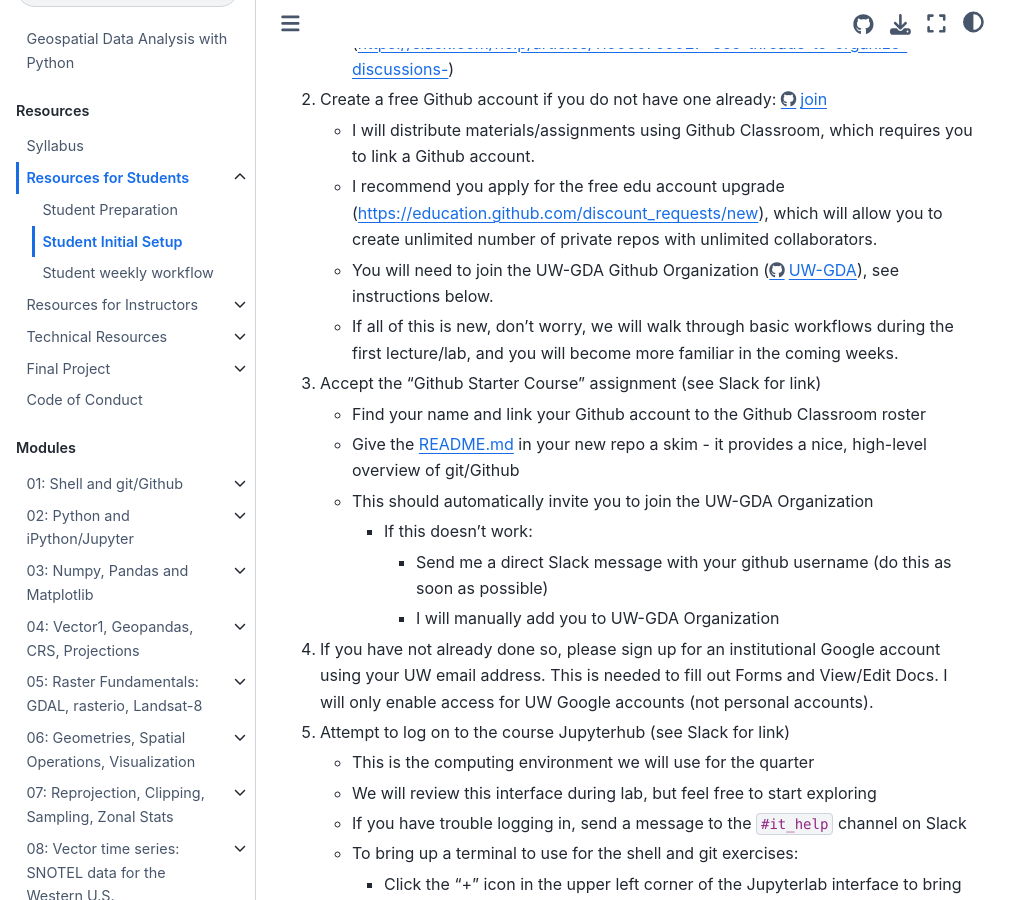
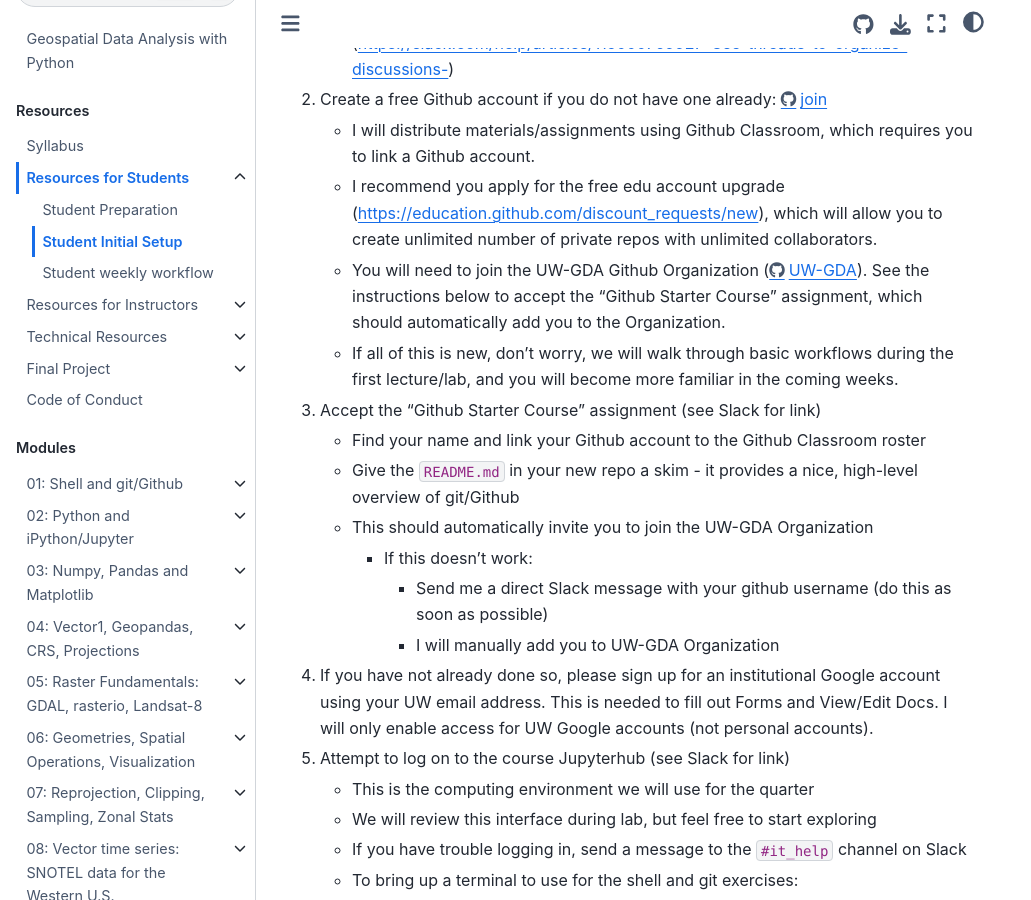
Before and after one commit to UW-GDA/jupyterbook, a Jupyter Book: the page built from book/resources/students/student_initial_setup.md, in a window 1280 px wide and 900 px high, scrolled down 302 px. Shown: the whole window, without its empty margins (0-1031 px from the left). Built offline with Jupyter Book 1.0.4 settings and Sphinx 7.4.7 and the Sphinx Book theme 1.1.4, drawn with Linux system fonts in a browser that asks for light colours; pages that are not in the unit, such as notebooks, are missing from menus.

Commit message:
Update student_initial_setup.md

```diff
--- a/book/resources/students/student_initial_setup.md
+++ b/book/resources/students/student_initial_setup.md
@@ -7,11 +7,11 @@
 1. Create a free Github account if you do not have one already: https://github.com/join
     * I will distribute materials/assignments using Github Classroom, which requires you to link a Github account.
     * I recommend you apply for the free edu account upgrade (https://education.github.com/discount_requests/new), which will allow you to create unlimited number of private repos with unlimited collaborators.
-    * You will need to join the UW-GDA Github Organization (https://github.com/UW-GDA), see instructions below.
+    * You will need to join the UW-GDA Github Organization (https://github.com/UW-GDA). See the instructions below to accept the "Github Starter Course" assignment, which should automatically add you to the Organization.
     * If all of this is new, don’t worry, we will walk through basic workflows during the first lecture/lab, and you will become more familiar in the coming weeks.
 1. Accept the "Github Starter Course" assignment (see Slack for link)
     * Find your name and link your Github account to the Github Classroom roster
-    * Give the README.md in your new repo a skim - it provides a nice, high-level overview of git/Github
+    * Give the `README.md` in your new repo a skim - it provides a nice, high-level overview of git/Github
     * This should automatically invite you to join the UW-GDA Organization
         * If this doesn't work:
             * Send me a direct Slack message with your github username (do this as soon as possible)
```
